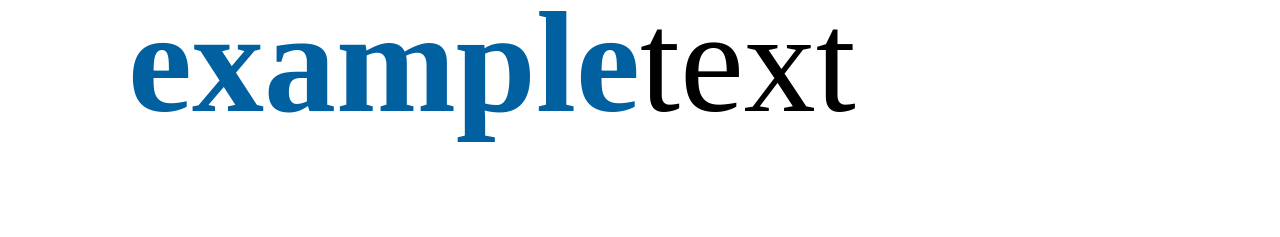
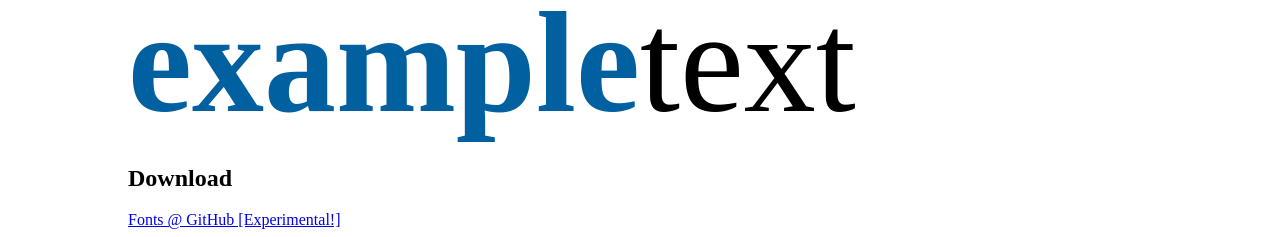
Before and after one commit to ppau/gehen-fonts, a plain HTML site: page index.html in a window 1280 px wide. Shown: the part 771-1008 px from the top of the page. Before the commit the page ends 924 px from the top, so only its background shows below. Drawn offline with Linux system fonts and the light colour scheme; a web font is replaced by a local one.

Commit message:
add download link

```diff
--- a/index.html
+++ b/index.html
@@ -51,6 +51,9 @@
 	<div style="font-size: 72pt"><span class='pirate-bold'>example</span>text</div>
 	<div style="font-size: 108pt"><span class='pirate-bold'>example</span>text</div>
 
+	<h2>Download</h2>
+	<a href="https://github.com/bbqsrc/gehen-fonts/downloads">Fonts @ GitHub [Experimental!]</a>
+
   </div>
 
 </body>
```
